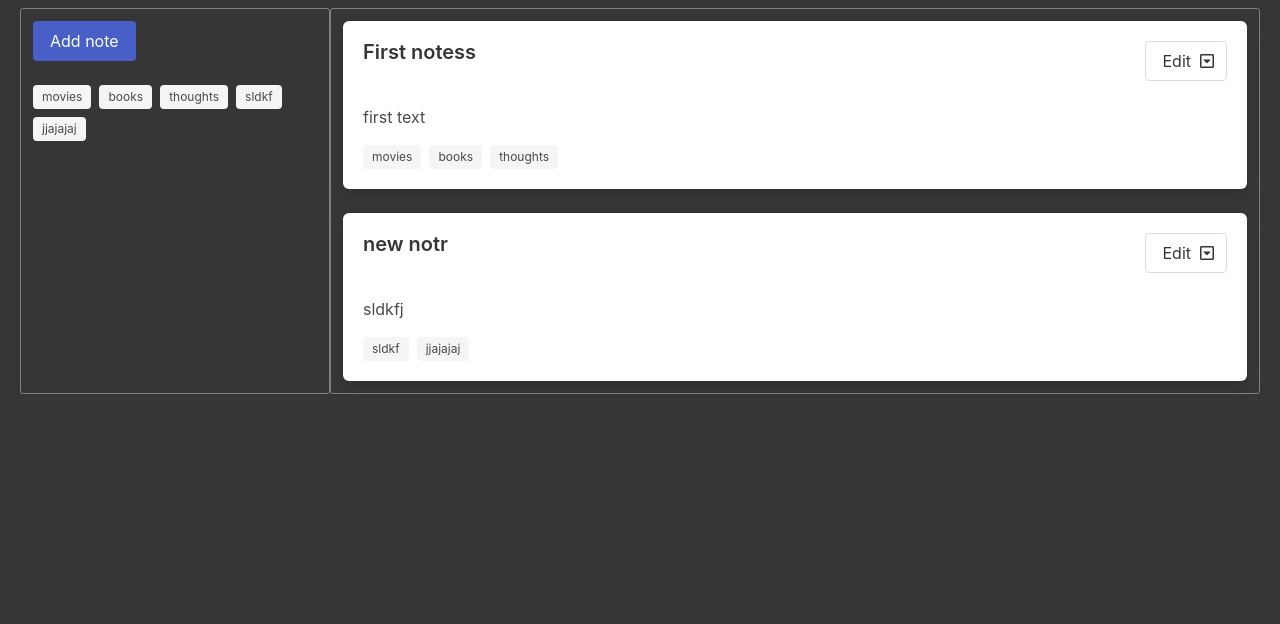
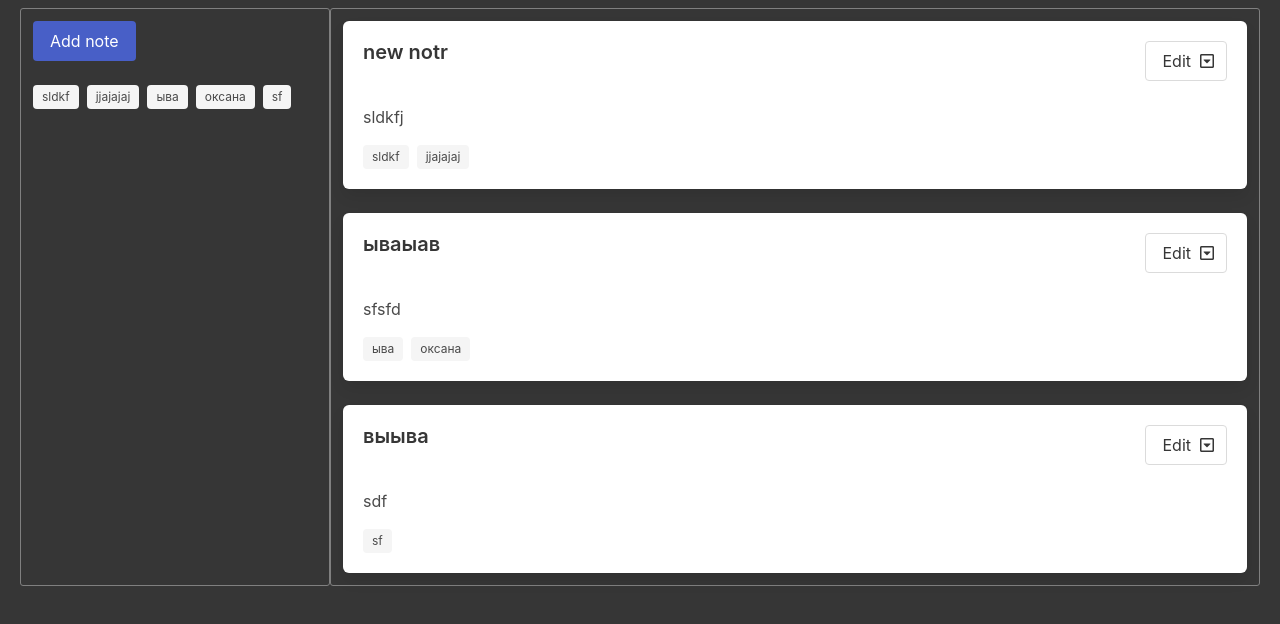
Before and after one commit to Grione/notesSPA, a React (Create React App) app: page / in a window 1280 px wide. Shown: the top 624 px of the page. Built offline with nearby package versions, Linux system fonts and the light colour scheme; data requests are answered from the project's data file.

Commit message:
add dashboard component

```diff
--- a/db.json
+++ b/db.json
@@ -1,15 +1,5 @@
 {
   "notes": [
-    {
-      "id": 1,
-      "title": "First notess",
-      "text": "first text",
-      "tags": [
-        "movies",
-        "books",
-        "thoughts"
-      ]
-    },
     {
       "id": 3792,
       "tags": [
@@ -18,6 +8,23 @@
       ],
       "title": "new notr",
       "text": "sldkfj "
+    },
+    {
+      "id": 8037,
+      "tags": [
+        "ыва",
+        "оксана"
+      ],
+      "title": "ываыав",
+      "text": "sfsfd"
+    },
+    {
+      "id": 9322,
+      "tags": [
+        "sf"
+      ],
+      "title": "выыва",
+      "text": "sdf"
     }
   ]
 }
--- a/src/App.js
+++ b/src/App.js
@@ -1,57 +1,21 @@
-import { useState, useEffect } from 'react';
-import AddNoteButton from './components/add-note-button/add-note-button';
-import AddNote from './components/add-note/add-note';
-import NotesList from './components/notes-list/notes-list';
-import TagsList from './components/tags-ist/tags-list';
+import { useEffect } from 'react';
+import Dashboard from './components/dashboard/dashboard';
 import { useSelector, useDispatch } from 'react-redux';
 import { fetchNotes } from './state/action-creators';
 
 const App = () => {
 	const state = useSelector((state) => state.notes);
 
-	const dispatch = useDispatch();
+  const dispatch = useDispatch();
 
 	useEffect(() => {
 		dispatch(fetchNotes());
 	}, []);
 
-	const [ showAddNote, setShowAddNote ] = useState(false);
-	const [ tags, setTags ] = useState([]);
-
-	// Get all tags
-	const getAllTags = (notes) => {
-		const newTags = new Set();
-		if (notes.length) {
-			notes.map((it) => {
-				return it.tags.forEach((it) => newTags.add(it));
-			});
-		}
-
-		return [ ...newTags ];
-	};
-
-	const filteredNotes = state.filter((note) => {
-		return !tags.length || tags.find((item) => note.tags.includes(item));
-	});
-
-	//Sort notes
-	const sortNotes = (checked, value) => {
-		setTags(!tags.includes(value) && checked ? [ ...tags, value ] : tags.filter((n) => n !== value));
-	};
-
 	return (
 		<div className="wrapper has-background-dark">
 			<div className="container is-fluid">
-				<div className="columns has-text-light">
-					<div className="wrapper-column column has-background-dark">
-						<AddNoteButton onAdd={() => setShowAddNote(!showAddNote)} isDisabled={showAddNote} />
-						<TagsList tags={getAllTags(state)} onSort={sortNotes} />
-					</div>
-					<div className="wrapper-column column has-background-dark is-three-quarters">
-						{showAddNote ? <AddNote onHide={() => setShowAddNote(false)} /> : ''}
-						<NotesList notes={filteredNotes} />
-					</div>
-				</div>
+				<Dashboard state={state} />
 			</div>
 		</div>
 	);
--- /dev/null
+++ b/src/components/dashboard/dashboard.js
@@ -0,0 +1,45 @@
+import { useState } from 'react';
+import AddNoteButton from '../add-note-button/add-note-button';
+import TagsList from '../tags-ist/tags-list';
+import NotesList from '../notes-list/notes-list';
+import AddNote from '../add-note/add-note';
+
+const Dashboard = ({state}) => {
+  const [ showAddNote, setShowAddNote ] = useState(false);
+  const [ tags, setTags ] = useState([]);
+
+  const sortNotes = (checked, value) => {
+		setTags(!tags.includes(value) && checked ? [ ...tags, value ] : tags.filter((n) => n !== value));
+	};
+
+  const filteredNotes = state.filter((note) => {
+		return !tags.length || tags.find((item) => note.tags.includes(item));
+	});
+
+  	// Get all tags
+	const getAllTags = (notes) => {
+		const newTags = new Set();
+		if (notes.length) {
+			notes.map((it) => {
+				return it.tags.forEach((it) => newTags.add(it));
+			});
+		}
+
+		return [ ...newTags ];
+	};
+
+	return (
+		<div className="columns has-text-light">
+			<div className="wrapper-column column has-background-dark">
+				<AddNoteButton onAdd={() => setShowAddNote(!showAddNote)} isDisabled={showAddNote} />
+				<TagsList tags={getAllTags(state)} onSort={sortNotes} />
+			</div>
+			<div className="wrapper-column column has-background-dark is-three-quarters">
+				{showAddNote ? <AddNote onHide={() => setShowAddNote(false)} /> : ''}
+				<NotesList notes={filteredNotes} />
+			</div>
+		</div>
+	);
+};
+
+export default Dashboard;
--- a/src/components/tag-single/tag-single.js
+++ b/src/components/tag-single/tag-single.js
@@ -14,7 +14,6 @@ const TagSingle = ({ tag, onSort }) => {
 				value={tag}
 				onChange={(event) => {
 					setChecked(!checked);
-					console.log(checked);
 					onSort(event.target.checked, event.target.value);
 				}}
 			/>
```
